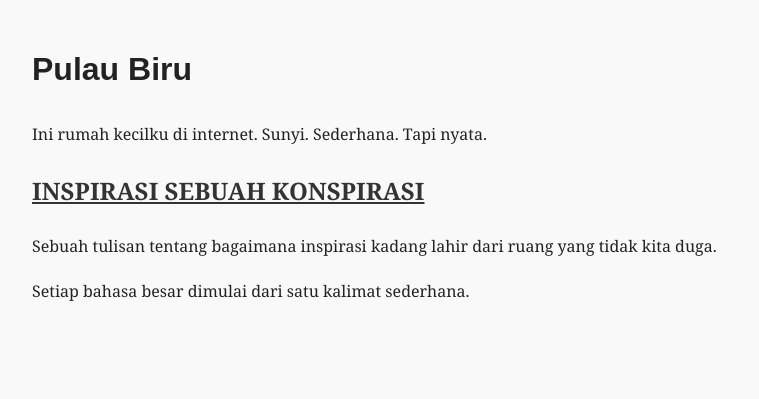
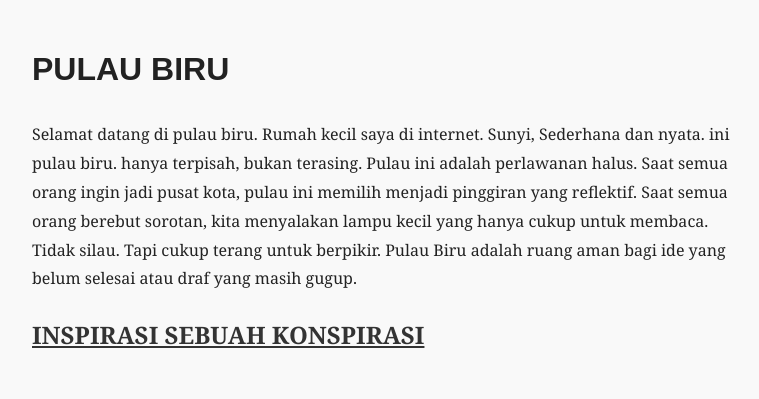
Before and after one commit to sandyimpeesa13/Pulau-biru, a plain HTML site: page index.html in a window 1280 px wide. Shown: the whole page, without its empty margins (248-1007 px from the left). Drawn offline with Linux system fonts and the light colour scheme.

Commit message:
Update index.html

```diff
--- a/index.html
+++ b/index.html
@@ -36,13 +36,11 @@ a {
 
 <body>
 
-<h1>Pulau Biru</h1>
+<h1>PULAU BIRU</h1>
 
-<p>Ini rumah kecilku di internet. Sunyi. Sederhana. Tapi nyata.</p>
+<p>Selamat datang di pulau biru. Rumah kecil saya di internet. Sunyi, Sederhana dan nyata. ini pulau biru. hanya terpisah, bukan terasing. Pulau ini adalah perlawanan halus. Saat semua orang ingin jadi pusat kota, pulau ini memilih menjadi pinggiran yang reflektif. Saat semua orang berebut sorotan, kita menyalakan lampu kecil yang hanya cukup untuk membaca. Tidak silau. Tapi cukup terang untuk berpikir.
+Pulau Biru adalah ruang aman bagi ide yang belum selesai atau draf yang masih gugup.</p>
 
 <h2><a href="inspirasi-sebuah-konspirasi.html">INSPIRASI SEBUAH KONSPIRASI</a></h2>
-<p>Sebuah tulisan tentang bagaimana inspirasi kadang lahir dari ruang yang tidak kita duga.</p>
-<p>Setiap bahasa besar dimulai dari satu kalimat sederhana.</p>
-
 </body>
 </html>
```
